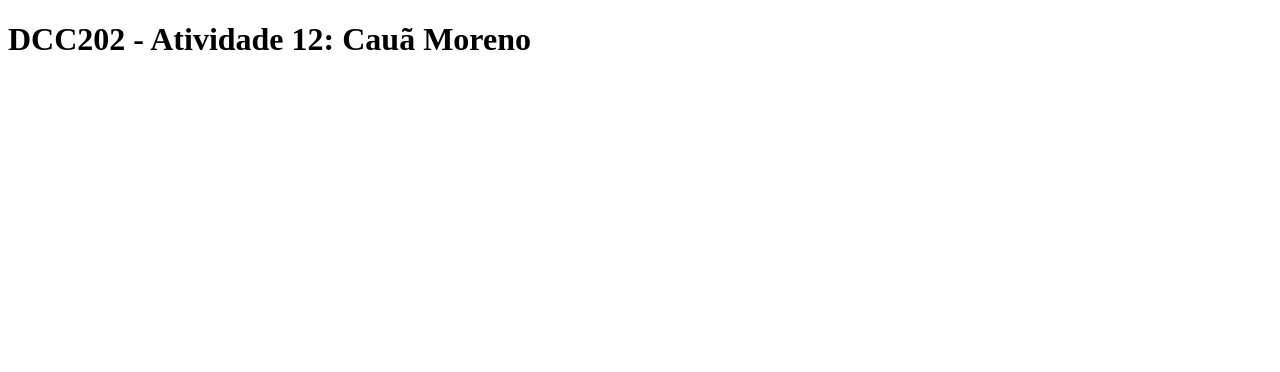
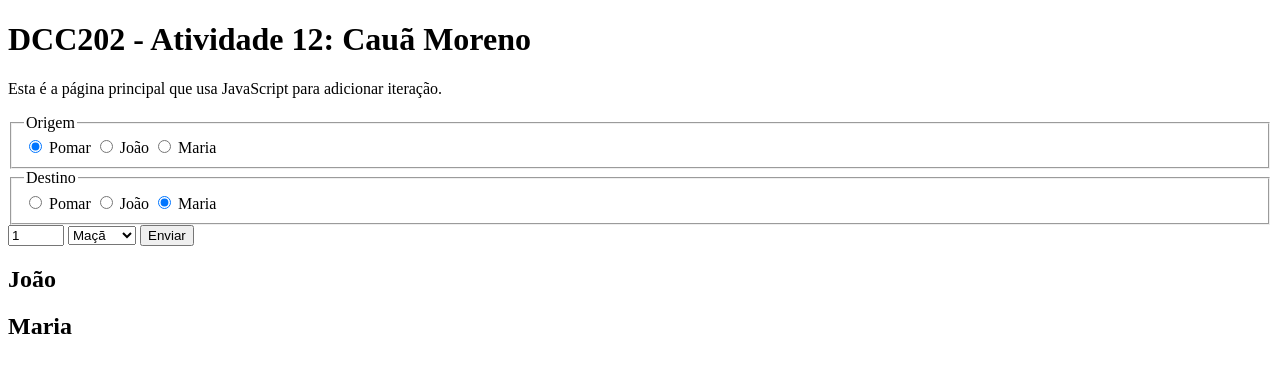
Before and after one commit to ufjf-dcc202/ufjf-dcc202-2023-3-b-atv12-CauaMoreno, a website: page index.html in a window 1280 px wide. Drawn offline with Linux system fonts and the light colour scheme.

Commit message:
configura index.html

```diff
--- a/index.html
+++ b/index.html
@@ -4,10 +4,72 @@
     <meta charset="UTF-8">
     <meta name="viewport" content="width=device-width, initial-scale=1.0">
     <title>DCC202 - Atividade 12: Cauã Moreno</title>
+    <script src="main.js" type="module"></script>
+    <style>
+        input:invalid{
+            border: 2px solid red;
+            color: red;
+        }
+    </style>
 </head>
 <body>
     <main>
         <h1>DCC202 - Atividade 12: Cauã Moreno</h1>
+        <p>Esta é a página principal que usa JavaScript para adicionar iteração.</p>
+        <section>
+            <form name="entrada">
+                <fieldset>
+                    <legend>Origem</legend>
+
+                    <label for="">
+                        <input type="radio" name="origem" value="pomar" id="oPomar" checked>
+                        Pomar
+                    </label>
+
+                    <label for="">
+                        <input type="radio" name="origem" value="joao" id="oJoao">
+                        João
+                    </label>
+
+                    <label for="">
+                        <input type="radio" name="origem" value="maria" id="oMaria">
+                        Maria
+                    </label>
+                </fieldset>
+                <fieldset>
+                    <legend>Destino</legend>
+
+                    <label for="">
+                        <input type="radio" name="destino" value="pomar" id="oPomar">
+                        Pomar
+                    </label>
+
+                    <label for="">
+                        <input type="radio" name="destino" value="joao" id="oJoao">
+                        João
+                    </label>
+
+                    <label for="">
+                        <input type="radio" name="destino" value="maria" id="oMaria" checked>
+                        Maria
+                    </label>
+                </fieldset>
+                <input type="number" name="quantidade" value="1" min="0" max="12" step="1">
+                <select name="fruta" value="pera">
+                    <option value="maca">Maçã</option>
+                    <option value="pera">Pera</option>
+                    <option value="banana">Banana</option>
+                </select>
+                <button type="submit" name="enviar">Enviar</button>
+            </form>
+        </section>
+
+        <section id="saida">
+            <h2>João</h2>
+            <ol id="joao"></ol>
+            <h2>Maria</h2>
+            <ol id="maria"></ol>
+        </section>
     </main>
 </body>
 </html>
```
